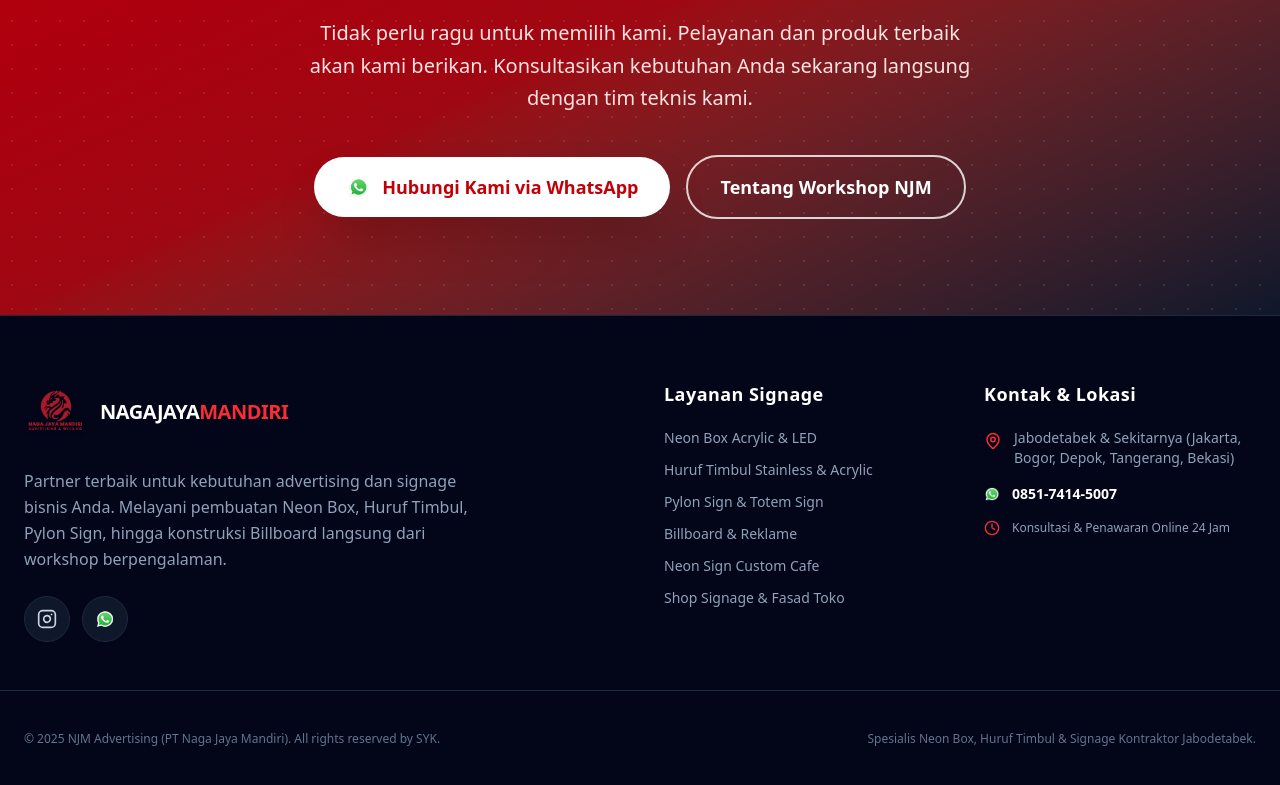
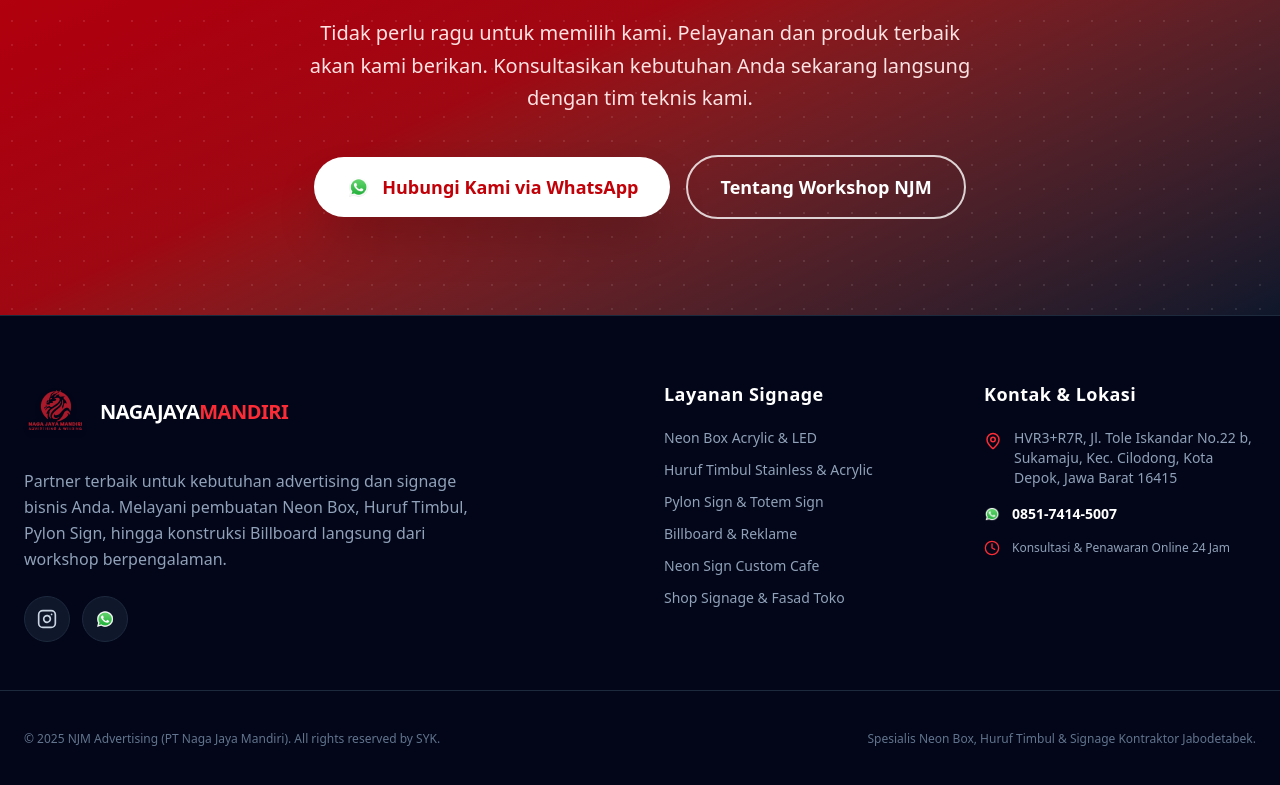
Before and after one commit to dansyaku7/nagajayamandiriweb, a Next.js app: page / in a window 1280 px wide. Shown: the part 9191-9976 px from the top of the page. Built offline with nearby package versions, Linux system fonts and the light colour scheme.

Commit message:
feat: update lokasi link

```diff
--- a/app/page.tsx
+++ b/app/page.tsx
@@ -1383,8 +1383,8 @@
               <div className="flex items-start gap-3">
                 <MapPin size={18} className="shrink-0 text-red-500 mt-1" />
                 <span>
-                  Jabodetabek & Sekitarnya (Jakarta, Bogor, Depok, Tangerang,
-                  Bekasi)
+                  HVR3+R7R, Jl. Tole Iskandar No.22 b, Sukamaju, Kec. Cilodong,
+                  Kota Depok, Jawa Barat 16415
                 </span>
               </div>
               <div className="flex items-center gap-3">
```
